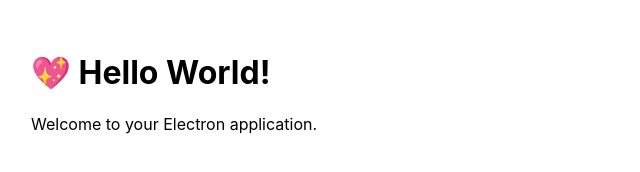
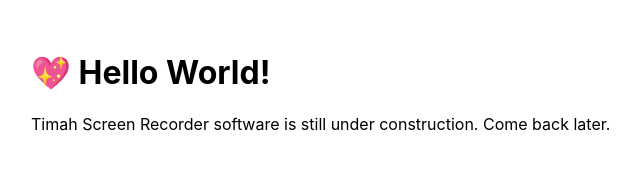
Before and after one commit to xtrmcdr/TimahScreenCapture, an Electron app: page src/index.html in a window 800 px wide. Shown: the whole page, without its empty margins (65-705 px from the left). Drawn offline with Linux system fonts and the light colour scheme.

Commit message:
update index.html

```diff
--- a/src/index.html
+++ b/src/index.html
@@ -7,6 +7,6 @@
   </head>
   <body>
     <h1>💖 Hello World!</h1>
-    <p>Welcome to your Electron application.</p>
+    <p>Timah Screen Recorder software is still under construction. Come back later.</p>
   </body>
 </html>
```
